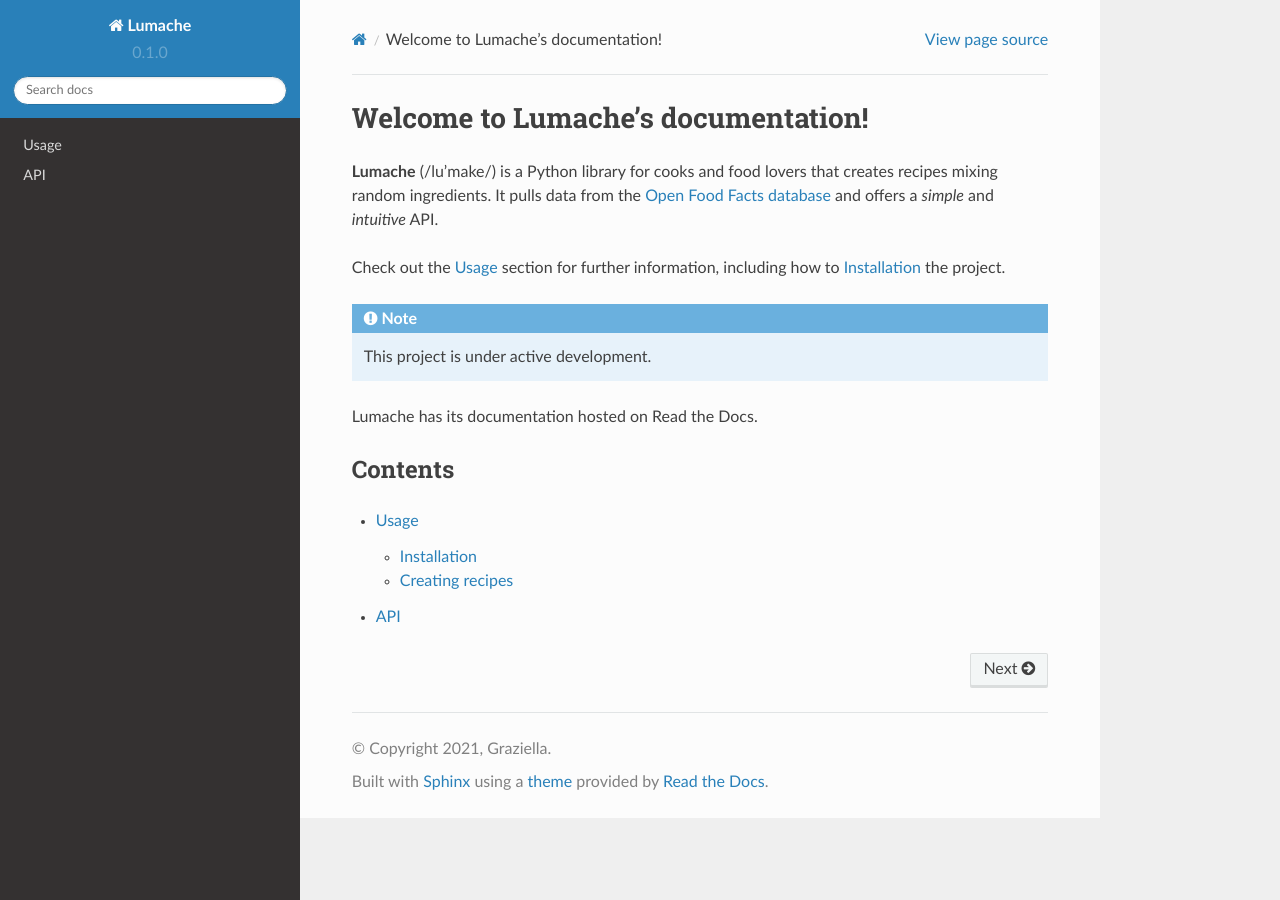
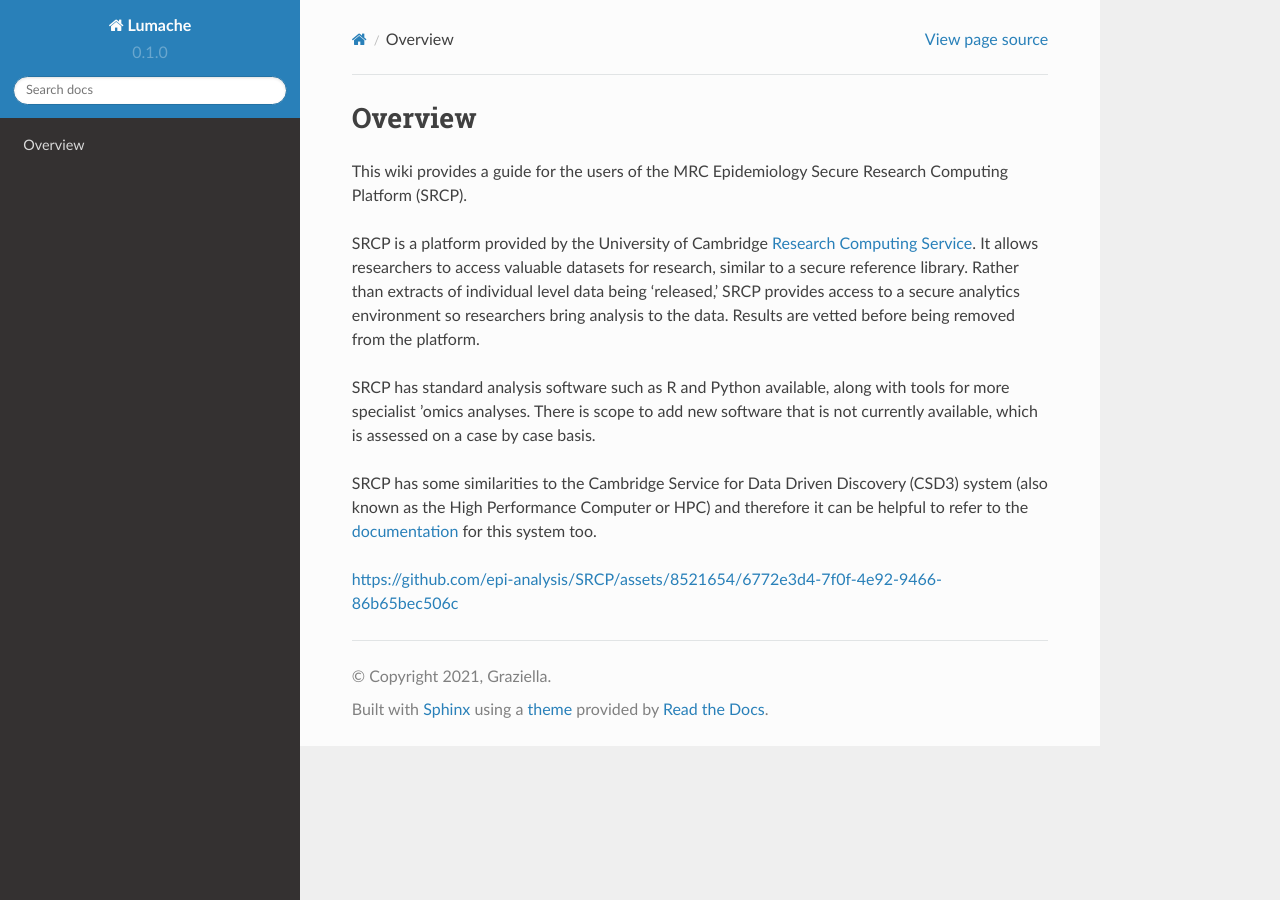
Before and after one commit to epi-analysis/SRCP_docs, a Sphinx documentation site: the page built from docs/source/index.rst, in a window 1280 px wide. Built offline with Sphinx 7.4.7 and the Read the Docs theme 2.0.0, drawn with Linux system fonts in a browser that asks for light colours.

Commit message:
Update index.rst

```diff
--- a/docs/source/index.rst
+++ b/docs/source/index.rst
@@ -1,24 +1,26 @@
-Welcome to Lumache's documentation!
-===================================
+Overview
+========
 
-**Lumache** (/lu'make/) is a Python library for cooks and food lovers
-that creates recipes mixing random ingredients.
-It pulls data from the `Open Food Facts database <https://world.openfoodfacts.org/>`_
-and offers a *simple* and *intuitive* API.
+This wiki provides a guide for the users of the MRC Epidemiology Secure
+Research Computing Platform (SRCP).
 
-Check out the :doc:`usage` section for further information, including
-how to :ref:`installation` the project.
+SRCP is a platform provided by the University of Cambridge `Research
+Computing Service <https://docs.hpc.cam.ac.uk/srcp/index.html>`__. It
+allows researchers to access valuable datasets for research, similar to
+a secure reference library. Rather than extracts of individual level
+data being ‘released,’ SRCP provides access to a secure analytics
+environment so researchers bring analysis to the data. Results are
+vetted before being removed from the platform.
 
-.. note::
+SRCP has standard analysis software such as R and Python available,
+along with tools for more specialist ’omics analyses. There is scope to
+add new software that is not currently available, which is assessed on a
+case by case basis.
 
-   This project is under active development.
+SRCP has some similarities to the Cambridge Service for Data Driven
+Discovery (CSD3) system (also known as the High Performance Computer or
+HPC) and therefore it can be helpful to refer to the
+`documentation <https://docs.hpc.cam.ac.uk/hpc/index.html>`__ for this
+system too.
 
-Lumache has its documentation hosted on Read the Docs.
-
-Contents
---------
-
-.. toctree::
-
-   usage
-   api
+https://github.com/epi-analysis/SRCP/assets/8521654/6772e3d4-7f0f-4e92-9466-86b65bec506c
```
